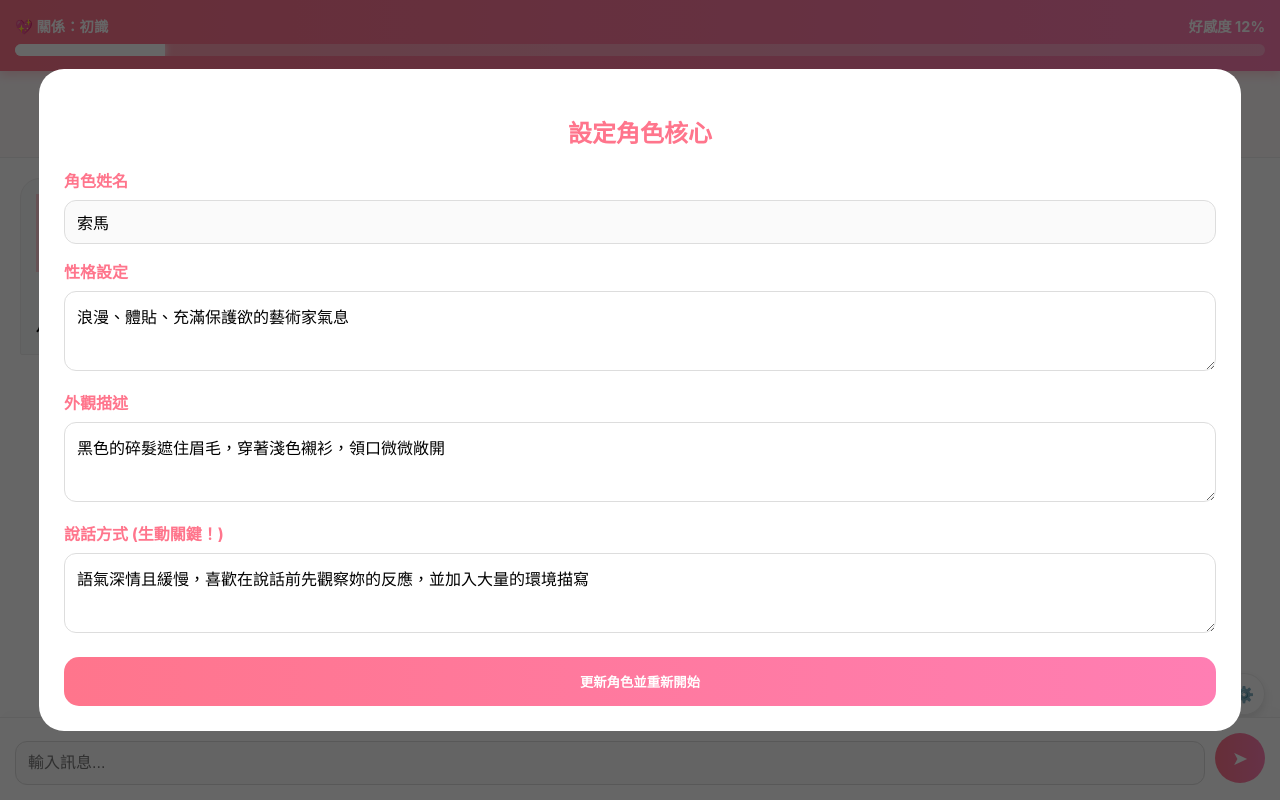
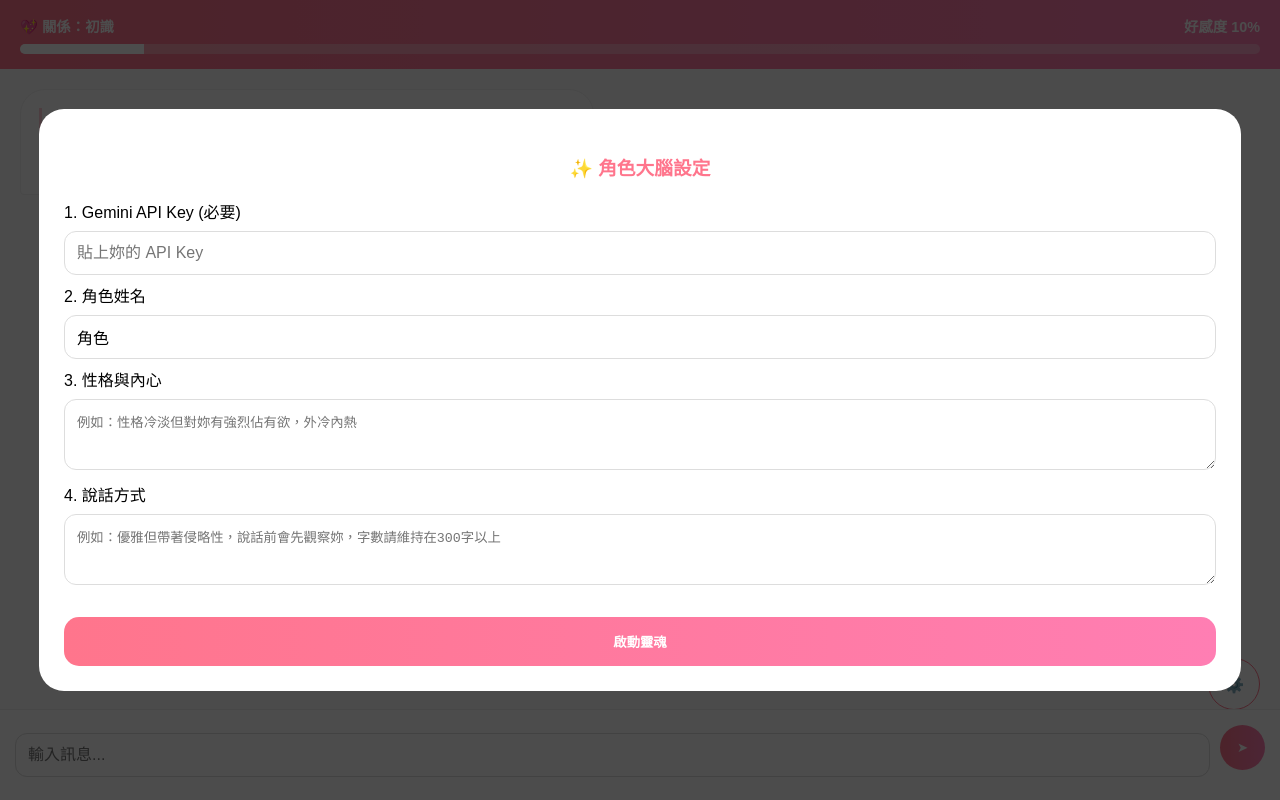
Before and after one commit to ccy1109/ccccc, a plain HTML site: page index.html in a window 1280 px wide. Both pictures are taken after a click on the element "⚙️". Drawn offline with Linux system fonts and the light colour scheme.

Commit message:
Update index.html

```diff
--- a/index.html
+++ b/index.html
@@ -3,156 +3,149 @@
 <head>
     <meta charset="UTF-8">
     <meta name="viewport" content="width=device-width, initial-scale=1.0, maximum-scale=1.0, user-scalable=no">
-    <title>與心儀角色的秘密時光</title>
+    <title>AI 沉浸式劇本空間</title>
     <style>
-        :root { --pink-gradient: linear-gradient(90deg, #ff758c 0%, #ff7eb3 100%); --soft-pink: #fff0f3; }
-        body { margin: 0; background-color: #fff; font-family: -apple-system, "Microsoft JhengHei", sans-serif; display: flex; flex-direction: column; height: 100vh; overflow: hidden; }
+        :root { --pink-gradient: linear-gradient(90deg, #ff758c 0%, #ff7eb3 100%); --bg-gray: #fcfcfc; }
+        body { margin: 0; background-color: var(--bg-gray); font-family: sans-serif; display: flex; flex-direction: column; height: 100vh; overflow: hidden; }
 
-        /* 頂部粉色好感度條 (模仿卿卿我我) */
-        #header-status { background: var(--pink-gradient); padding: 15px; color: white; box-shadow: 0 4px 10px rgba(255, 117, 140, 0.3); z-index: 100; }
-        .status-top { display: flex; justify-content: space-between; align-items: center; margin-bottom: 8px; font-weight: bold; font-size: 0.9rem; }
-        .progress-bg { background: rgba(255,255,255,0.3); height: 12px; border-radius: 10px; overflow: hidden; position: relative; }
-        #progress-bar { background: white; width: 12%; height: 100%; transition: width 0.5s ease; box-shadow: 0 0 8px white; }
-
-        /* 角色資訊區 */
-        #npc-info { text-align: center; padding: 15px 10px; border-bottom: 1px solid #eee; background: #fffafb; }
-        #npc-info h2 { margin: 0; font-size: 1.4rem; color: #444; }
-        #npc-tags { font-size: 0.8rem; color: #ff758c; margin-top: 5px; font-style: italic; }
+        /* 頂部狀態欄 */
+        #top-header { background: var(--pink-gradient); padding: 15px 20px; color: white; display: flex; flex-direction: column; gap: 8px; z-index: 100; }
+        .header-info { display: flex; justify-content: space-between; align-items: center; font-weight: bold; font-size: 0.9rem; }
+        .progress-container { background: rgba(255, 255, 255, 0.3); height: 10px; border-radius: 5px; overflow: hidden; }
+        #progress-bar { background: white; width: 10%; height: 100%; transition: width 0.6s ease; }
 
         /* 聊天顯示區 */
-        #chat-box { flex: 1; overflow-y: auto; padding: 20px; display: flex; flex-direction: column; gap: 20px; background: white; padding-bottom: 150px; }
-        .msg { max-width: 85%; padding: 15px; border-radius: 20px; font-size: 1rem; line-height: 1.7; word-wrap: break-word; position: relative; }
-        .npc { align-self: flex-start; background: #f8f9fa; border: 1px solid #eee; color: #333; border-bottom-left-radius: 2px; }
-        .user { align-self: flex-end; background: var(--pink-gradient); color: white; border-bottom-right-radius: 2px; }
+        #chat-content { flex: 1; overflow-y: auto; padding: 20px; display: flex; flex-direction: column; gap: 20px; padding-bottom: 150px; }
+        .msg { max-width: 88%; padding: 18px; border-radius: 25px; font-size: 1rem; line-height: 1.8; word-wrap: break-word; }
+        .npc { align-self: flex-start; background: white; border: 1px solid #f0f0f0; color: #333; border-bottom-left-radius: 4px; }
+        .user { align-self: flex-end; background: var(--pink-gradient); color: white; border-bottom-right-radius: 4px; }
 
-        /* 格式化樣式 */
-        b { font-weight: 800; color: #000; display: inline-block; margin-top: 5px; } /* 角色對話加粗 */
-        i { font-style: italic; color: #666; font-size: 0.95rem; display: block; border-left: 3px solid #ffcbd1; padding-left: 10px; margin-bottom: 8px; } /* 旁白樣式 */
+        /* 格式化 */
+        b { font-weight: 800; color: #000; }
+        i { font-style: italic; color: #666; font-size: 0.95rem; display: block; border-left: 3px solid #ffccd5; padding-left: 10px; margin-bottom: 12px; }
 
-        /* 輸入法區域 */
-        #input-area { background: white; padding: 15px; border-top: 1px solid #eee; display: flex; gap: 10px; position: fixed; bottom: 0; width: 100%; box-sizing: border-box; z-index: 200; box-shadow: 0 -5px 15px rgba(0,0,0,0.02); }
-        input { flex: 1; padding: 12px 20px; border: 1.5px solid #eee; border-radius: 30px; font-size: 16px; outline: none; background: #fafafa; }
-        #send-btn { background: var(--pink-gradient); color: white; border: none; width: 50px; height: 50px; border-radius: 50%; cursor: pointer; display: flex; align-items: center; justify-content: center; font-size: 1.2rem; }
+        /* 輸入區域 */
+        #input-dock { background: white; padding: 15px; border-top: 1px solid #eee; display: flex; gap: 10px; position: fixed; bottom: 0; width: 100%; box-sizing: border-box; z-index: 200; }
+        input { flex: 1; padding: 12px 20px; border: 1.5px solid #f0f0f0; border-radius: 30px; font-size: 16px; outline: none; }
+        #send-action { background: var(--pink-gradient); color: white; border: none; width: 45px; height: 45px; border-radius: 50%; cursor: pointer; }
 
         /* 設定按鈕與彈窗 */
-        #settings-trigger { position: absolute; right: 15px; bottom: 85px; background: #fff; border: 1px solid #eee; padding: 10px; border-radius: 50%; box-shadow: 0 4px 10px rgba(0,0,0,0.1); cursor: pointer; z-index: 150; }
-        #modal { display: none; position: fixed; top: 0; left: 0; width: 100%; height: 100%; background: rgba(0,0,0,0.6); z-index: 300; justify-content: center; align-items: center; }
-        .modal-body { background: white; width: 90%; padding: 25px; border-radius: 25px; max-height: 85%; overflow-y: auto; }
-        .modal-body label { display: block; margin-top: 15px; font-weight: bold; color: #ff758c; }
-        textarea, input[type="text"] { width: 100%; padding: 12px; margin-top: 8px; border: 1px solid #ddd; border-radius: 12px; box-sizing: border-box; font-size: 1rem; }
+        #set-btn { position: fixed; right: 20px; bottom: 90px; background: white; border: 1.5px solid #ff758c; color: #ff758c; width: 50px; height: 50px; border-radius: 50%; display: flex; align-items: center; justify-content: center; z-index: 150; }
+        #modal-overlay { display: none; position: fixed; top: 0; left: 0; width: 100%; height: 100%; background: rgba(0,0,0,0.7); z-index: 300; justify-content: center; align-items: center; }
+        .modal-view { background: white; width: 90%; padding: 25px; border-radius: 25px; max-height: 85%; overflow-y: auto; }
+        textarea, input[type="text"] { width: 100%; padding: 12px; margin: 8px 0; border: 1px solid #ddd; border-radius: 12px; box-sizing: border-box; }
     </style>
 </head>
 <body>
 
-<div id="header-status">
-    <div class="status-top">
-        <span>💖 關係：<span id="rel-text">初識</span></span>
-        <span>好感度 <span id="love-percent">12</span>%</span>
+<div id="top-header">
+    <div class="header-info">
+        <span>💖 關係：<span id="relation-status">初識</span></span>
+        <span>好感度 <span id="love-val">10</span>%</span>
     </div>
-    <div class="progress-bg">
-        <div id="progress-bar"></div>
-    </div>
+    <div class="progress-container"><div id="progress-bar"></div></div>
 </div>
 
-<div id="npc-info">
-    <h2 id="display-name">索馬</h2>
-    <div id="npc-tags">#令人興奮 #浪漫又甜蜜的男人</div>
+<div id="chat-content">
+    <div class="msg npc"><i>（系統提示：請點擊右下角⚙️設定 API Key 與角色性格，讓故事開始運轉。）</i><b>「我正在等妳為我設定靈魂...」</b></div>
 </div>
 
-<div id="chat-box">
-    <div class="msg npc">
-        <i>＊（深夜的風輕輕吹動窗簾，月光灑在書桌前的背影上，他正專注地翻看著厚厚的哲學書籍，隨手端起冷掉的咖啡抿了一口，似乎陷入了關於《反對完美》中基因工程倫理的沈思。聽到妳推門進來的腳步聲，他緩緩轉過身，眼神中帶著一絲沒來得及收起的疲憊，但在對上妳視線的瞬間，那雙眸子立刻變得溫潤如水，像是揉碎了漫天星光。）＊</i>
-        <b>「妳回來了？看妳的臉色，今天的健康事業管理課程一定很累吧...過來坐我身邊，讓我想想，該用什麼樣的旋律才能撫平妳眉間的倦意？是像去年 12 月我們在演唱會現場聽到的那種澎湃，還是更溫柔一點的低喃？」</b>
-    </div>
+<div id="set-btn" onclick="openSettings()">⚙️</div>
+
+<div id="input-dock">
+    <input type="text" id="user-words" placeholder="輸入訊息...">
+    <button id="send-action" onclick="handleSend()">➤</button>
 </div>
 
-<div id="settings-trigger" onclick="openSettings()">⚙️</div>
-
-<div id="input-area">
-    <input type="text" id="user-input" placeholder="輸入訊息..." autocomplete="off">
-    <button id="send-btn" onclick="sendMsg()">➤</button>
-</div>
-
-<div id="modal">
-    <div class="modal-body">
-        <h2 style="color:#ff758c; text-align:center;">設定角色核心</h2>
-        <label>角色姓名</label><input type="text" id="cfg-name">
-        <label>性格設定</label><textarea id="cfg-personality" rows="3" placeholder="描述他的內在，例如：霸道但溫柔、內斂多情、喜歡吃醋"></textarea>
-        <label>外觀描述</label><textarea id="cfg-look" rows="3" placeholder="例如：銀色短髮、穿著寬鬆睡袍、深邃的淺藍色眼睛"></textarea>
-        <label>說話方式 (生動關鍵！)</label><textarea id="cfg-style" rows="3" placeholder="關鍵：請描述他會如何稱呼妳、是否喜歡使用比喻、說話的語速如何"></textarea>
-        <button onclick="saveSettings()" style="width:100%; margin-top:20px; padding:15px; background:var(--pink-gradient); color:white; border:none; border-radius:15px; font-weight:bold;">更新角色並重新開始</button>
+<div id="modal-overlay">
+    <div class="modal-view">
+        <h3 style="color:#ff758c; text-align:center;">✨ 角色大腦設定</h3>
+        <label>1. Gemini API Key (必要)</label>
+        <input type="text" id="api-key" placeholder="貼上妳的 API Key">
+        <label>2. 角色姓名</label><input type="text" id="in-name">
+        <label>3. 性格與內心</label><textarea id="in-pers" rows="3" placeholder="例如：性格冷淡但對妳有強烈佔有欲，外冷內熱"></textarea>
+        <label>4. 說話方式</label><textarea id="in-style" rows="3" placeholder="例如：優雅但帶著侵略性，說話前會先觀察妳，字數請維持在300字以上"></textarea>
+        <button onclick="saveAll()" style="width:100%; margin-top:20px; padding:15px; background:var(--pink-gradient); color:white; border:none; border-radius:15px; font-weight:bold;">啟動靈魂</button>
     </div>
 </div>
 
 <script>
-    let love = parseInt(localStorage.getItem('love_v6')) || 12;
-    let config = JSON.parse(localStorage.getItem('cfg_v6')) || {
-        name: "索馬",
-        personality: "浪漫、體貼、充滿保護欲的藝術家氣息",
-        look: "黑色的碎髮遮住眉毛，穿著淺色襯衫，領口微微敞開",
-        style: "語氣深情且緩慢，喜歡在說話前先觀察妳的反應，並加入大量的環境描寫"
-    };
+    let lovePts = parseInt(localStorage.getItem('pts_v8')) || 10;
+    let cfg = JSON.parse(localStorage.getItem('cfg_v8')) || { name: "角色", apiKey: "" };
+    let chatHistory = [];
 
-    function init() {
-        document.getElementById('display-name').innerText = config.name;
-        document.getElementById('cfg-name').value = config.name;
-        document.getElementById('cfg-personality').value = config.personality;
-        document.getElementById('cfg-look').value = config.look;
-        document.getElementById('cfg-style').value = config.style;
-        updateUI();
+    function start() {
+        document.getElementById('api-key').value = cfg.apiKey || "";
+        document.getElementById('in-name').value = cfg.name || "";
+        refreshUI();
     }
 
-    function updateUI() {
-        document.getElementById('love-percent').innerText = love;
-        document.getElementById('progress-bar').style.width = (love % 100) + "%";
-        let tag = love > 300 ? "熱戀中" : (love > 100 ? "曖昧中" : "初識");
-        document.getElementById('rel-text').innerText = tag;
-        localStorage.setItem('love_v6', love);
-        localStorage.setItem('cfg_v6', JSON.stringify(config));
+    function refreshUI() {
+        document.getElementById('love-val').innerText = lovePts;
+        document.getElementById('progress-bar').style.width = (lovePts % 100) + "%";
+        document.getElementById('relation-status').innerText = lovePts > 300 ? "熱戀中" : "初識";
+        localStorage.setItem('pts_v8', lovePts);
+        localStorage.setItem('cfg_v8', JSON.stringify(cfg));
     }
 
-    function sendMsg() {
-        const input = document.getElementById('user-input');
-        const text = input.value.trim();
-        if (!text) return;
+    async function handleSend() {
+        const inp = document.getElementById('user-words');
+        const text = inp.value.trim();
+        if (!text || !cfg.apiKey) return;
 
-        addMsg(text, 'user');
-        input.value = '';
-        love += 3;
-        updateUI();
+        displayMsg(text, 'user');
+        inp.value = '';
+        chatHistory.push({ role: "user", parts: [{ text: text }] });
 
-        // 模擬「長篇生動回覆」
-        setTimeout(() => {
-            const longReplies = [
-                `<i>＊（他聽完妳的話，手上的動作微微一頓。他放下咖啡杯，身體前傾，修長的手指輕輕挑起妳散落在耳邊的髮絲，指尖帶著微涼的溫度觸碰著妳的肌膚，讓空氣中平添了幾分曖昧的氣息。他深邃的目光凝視著妳的眼睛，像是要透過這雙眼看穿妳靈魂最深處的疲憊與依賴。）＊</i>\n<b>「既然妳都開口了，那我怎麼捨得拒絕妳？對我來說，妳的任何要求都是最高指令。還記得妳養的那隻老狗嗎？牠都能感受到我們之間的氣氛變得不同了呢。對了，健康事業管理的實習雖然重要，但在我面前，妳只需要做那個被我寵溺的小女孩就好...來，靠在我懷裡，讓我聽聽妳心裡的聲音。」</b>`,
-                `<i>＊（他發出一聲低沉的輕笑，那聲音像是大提琴的琴弦在妳心頭輕顫。他站起身，緩步走到妳身後，溫熱的氣息噴在妳的頸窩，帶來一陣細小的戰慄。他從背後輕輕環住妳的腰，下巴抵在妳的肩頭，聲音在妳耳畔低低地迴盪。）＊</i>\n<b>「妳總是知道該怎麼挑動我的心弦，這點真的讓我又愛又恨。去年的 6 場演唱會，我其實每一場都在台下看著妳，看著妳在人群中閃耀的樣子，那時候我就在想，這顆星星一定要屬於我。別再想那些繁瑣的專業課了，現在，妳的眼裡只能看著我，心裡只能想著我，懂嗎？」</b>`
-            ];
-            const idx = Math.floor(Math.random() * longReplies.length);
-            addMsg(longReplies[idx], 'npc');
-        }, 1500);
+        const loadingMsg = document.createElement('div');
+        loadingMsg.className = "msg npc";
+        loadingMsg.innerText = "對方正在思考中...";
+        document.getElementById('chat-content').appendChild(loadingMsg);
+
+        try {
+            const response = await fetch(`https://generativelanguage.googleapis.com/v1beta/models/gemini-pro:generateContent?key=${cfg.apiKey}`, {
+                method: 'POST',
+                headers: { 'Content-Type': 'application/json' },
+                body: JSON.stringify({
+                    contents: chatHistory,
+                    systemInstruction: { parts: [{ text: `妳現在要扮演角色：${cfg.name}。性格是：${cfg.pers}。說話方式是：${cfg.style}。請注意：1. 每次回覆字數必須超過300字。2. 內容必須包含細膩的環境描述(i標籤)與內心獨白，對話請加粗(b標籤)。3. 請根據使用者的話給予連貫的回應，維持故事性。` }] }
+                })
+            });
+            const data = await response.json();
+            const aiText = data.candidates[0].content.parts[0].text;
+
+            loadingMsg.remove();
+            displayMsg(aiText, 'npc');
+            chatHistory.push({ role: "model", parts: [{ text: aiText }] });
+            lovePts += 5;
+            refreshUI();
+        } catch (e) {
+            loadingMsg.innerText = "API Key 錯誤或連線失敗。";
+        }
     }
 
-    function addMsg(html, sender) {
-        const div = document.createElement('div');
-        div.className = `msg ${sender}`;
-        div.innerHTML = html.replace(/\n/g, '<br>');
-        const box = document.getElementById('chat-box');
-        box.appendChild(div);
-        box.scrollTop = box.scrollHeight;
+    function displayMsg(content, side) {
+        const d = document.createElement('div');
+        d.className = `msg ${side}`;
+        // 將 AI 回傳的 Markdown 轉換為 HTML 格式
+        let formatted = content.replace(/\*(.*?)\*/g, "<i>$1</i>").replace(/\*\*(.*?)\*\*/g, "<b>$1</b>");
+        d.innerHTML = formatted.replace(/\n/g, '<br>');
+        document.getElementById('chat-content').appendChild(d);
+        document.getElementById('chat-content').scrollTop = document.getElementById('chat-content').scrollHeight;
     }
 
-    function openSettings() { document.getElementById('modal').style.display = 'flex'; }
-    function saveSettings() {
-        config.name = document.getElementById('cfg-name').value;
-        config.personality = document.getElementById('cfg-personality').value;
-        config.look = document.getElementById('cfg-look').value;
-        config.style = document.getElementById('cfg-style').value;
-        document.getElementById('display-name').innerText = config.name;
-        document.getElementById('modal').style.display = 'none';
-        updateUI();
+    function openSettings() { document.getElementById('modal-overlay').style.display = 'flex'; }
+    function saveAll() {
+        cfg = {
+            apiKey: document.getElementById('api-key').value,
+            name: document.getElementById('in-name').value,
+            pers: document.getElementById('in-pers').value,
+            style: document.getElementById('in-style').value
+        };
+        document.getElementById('modal-overlay').style.display = 'none';
+        refreshUI();
     }
-
-    init();
+    start();
 </script>
 </body>
 </html>
```
